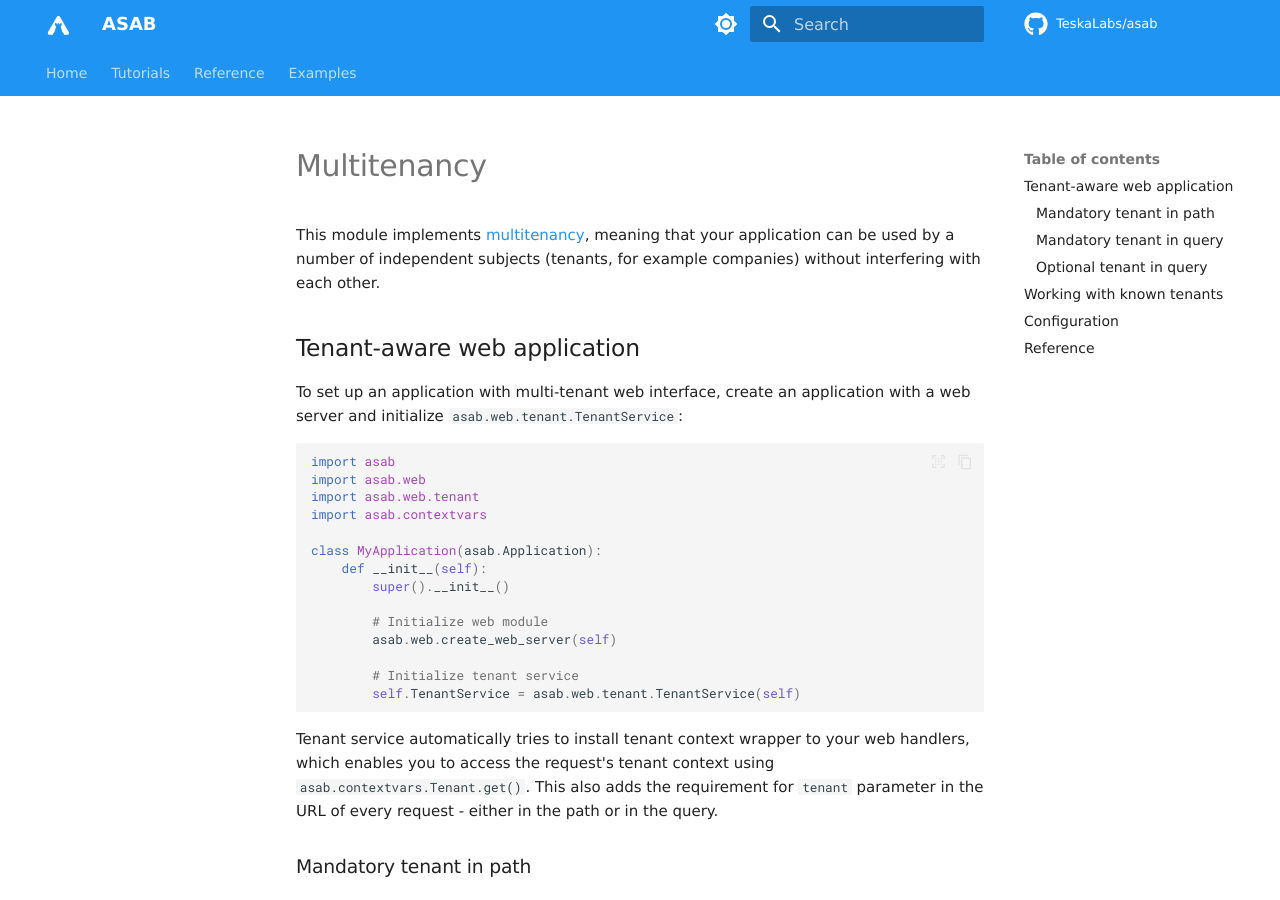
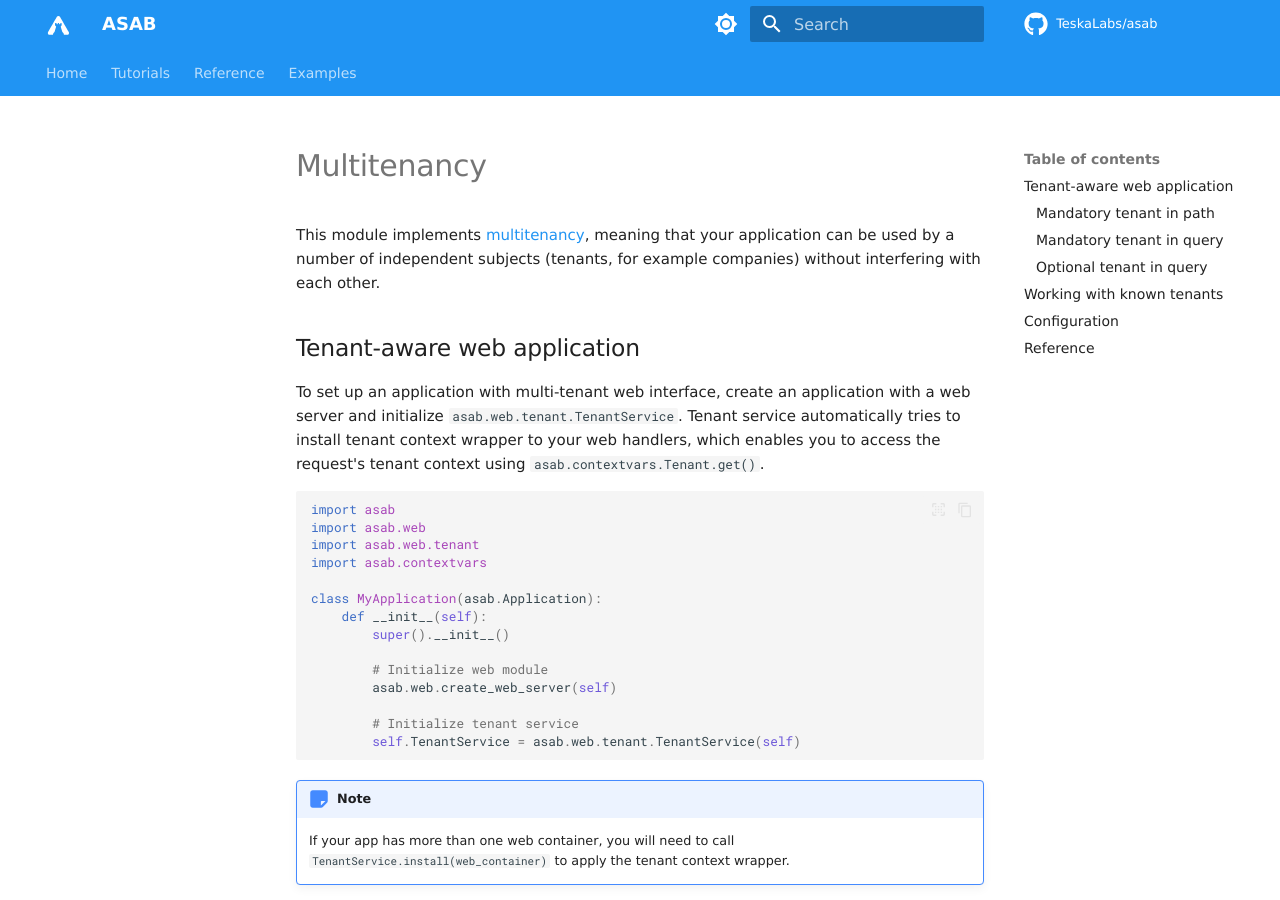
Before and after one commit to TeskaLabs/asab, an MkDocs documentation site: the page built from docs/reference/services/web/multitenancy.md, in a window 1280 px wide and 900 px high. Built offline with MkDocs 1.6.1 and Material for MkDocs 9.7.7, drawn with Linux system fonts in a browser that asks for light colours; some web fonts are replaced; comment, search, counter and statistics services are not loaded; some of the changed text lies outside the part shown.

Commit message:
installation note

````diff
--- a/docs/reference/services/web/multitenancy.md
+++ b/docs/reference/services/web/multitenancy.md
@@ -7,7 +7,8 @@ meaning that your application can be used by a number of independent subjects
 
 ## Tenant-aware web application
 
-To set up an application with multi-tenant web interface, create an application with a web server and initialize `asab.web.tenant.TenantService`:
+To set up an application with multi-tenant web interface, create an application with a web server and initialize `asab.web.tenant.TenantService`.
+Tenant service automatically tries to install tenant context wrapper to your web handlers, which enables you to access the request's tenant context using `asab.contextvars.Tenant.get()`.
 
 ```python
 import asab
@@ -26,7 +27,10 @@ class MyApplication(asab.Application):
 		self.TenantService = asab.web.tenant.TenantService(self)
 ```
 
-Tenant service automatically tries to install tenant context wrapper to your web handlers, which enables you to access the request's tenant context using `asab.contextvars.Tenant.get()`.
+!!! note
+
+	If your app has more than one web container, you will need to call `TenantService.install(web_container)` to apply the tenant context wrapper.
+
 This also adds the requirement for `tenant` parameter in the URL of every request - either in the path or in the query.
 
 
````
